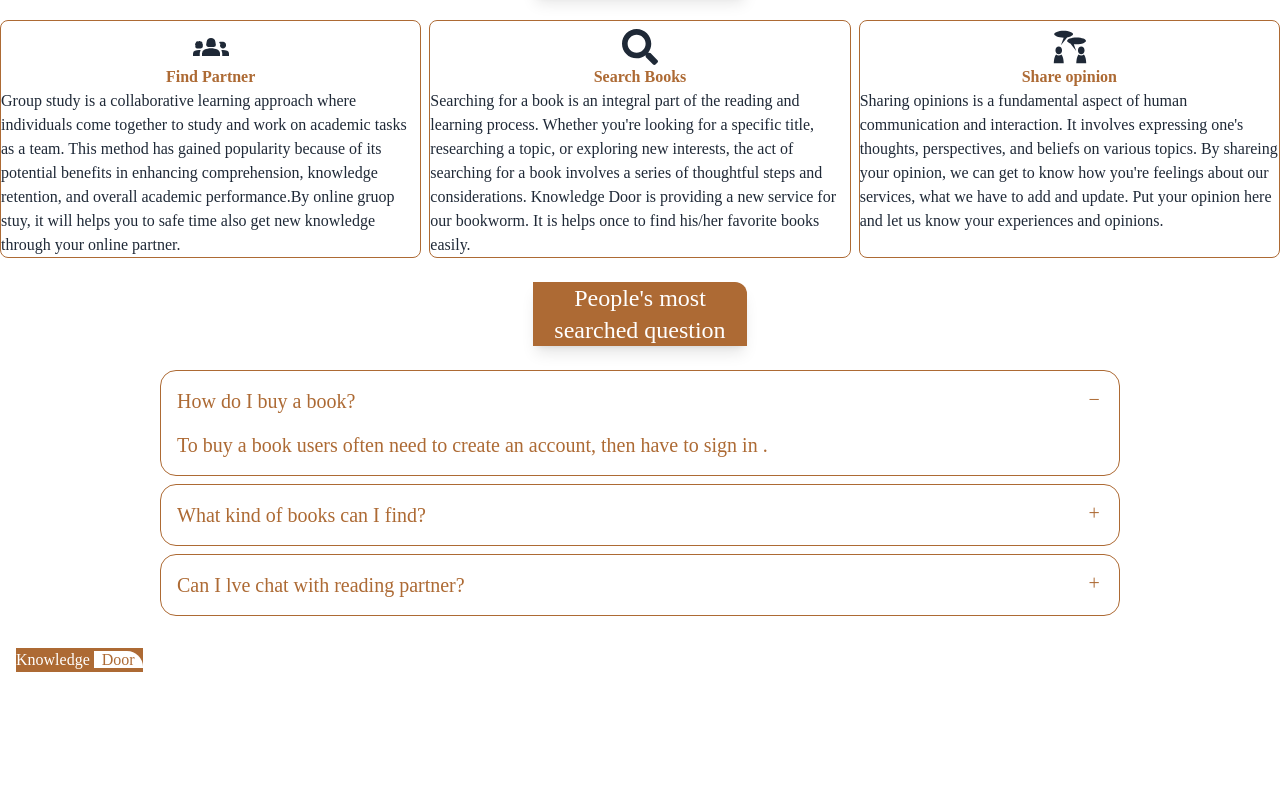
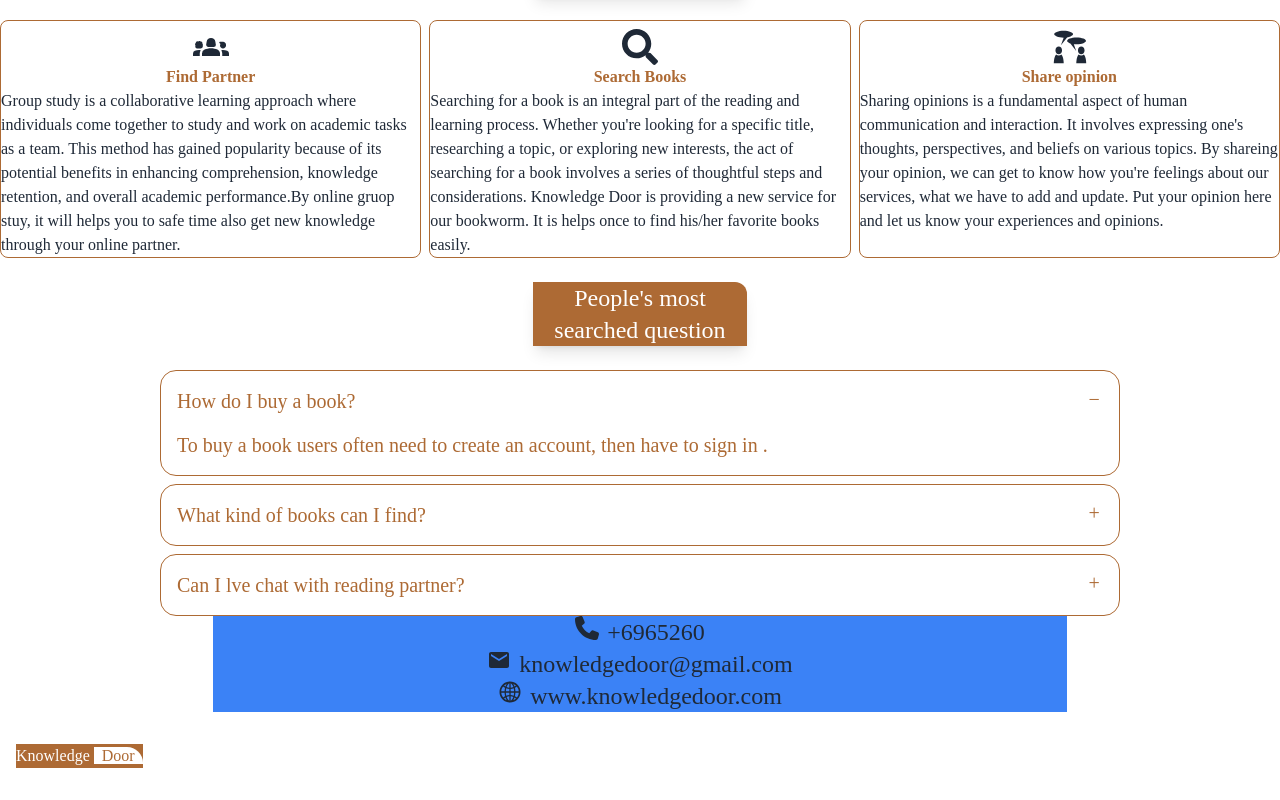
Before and after one commit to jannatun-nur/knowledge-door, a React (Vite) app: page / in a window 1280 px wide. Shown: the part 1211-2011 px from the top of the page. Before the commit the page ends 1915 px from the top, so only its background shows below. Built offline with nearby package versions, Linux system fonts and the light colour scheme; no server answers; a web font is replaced by a local one.

Commit message:
contact 40%

```diff
--- /dev/null
+++ b/src/Home/Contact/Contact.jsx
@@ -0,0 +1,31 @@
+import { FaPhone } from "react-icons/fa6";
+import { MdEmail } from "react-icons/md";
+import { AiOutlineGlobal } from "react-icons/ai";
+
+
+const Contact = () => {
+    return (
+        <div>
+            <div className="bg-blue-500 w-8/12 mx-auto">
+                <p className="flex gap-2 justify-center">
+                <p className="text-2xl"><FaPhone /></p>
+                <p  className="text-2xl">+6965260</p>
+                </p>
+                {/*  */}
+                <p className="flex gap-2 justify-center">
+                <p className="text-2xl"><MdEmail /></p>
+                <p  className="text-2xl">knowledgedoor@gmail.com</p>
+                </p>
+                {/*  */}
+                <p className="flex gap-2 justify-center">
+                <p className="text-2xl"><AiOutlineGlobal/></p>
+                <p  className="text-2xl">www.knowledgedoor.com</p>
+                </p>
+
+            </div>
+
+        </div>
+    );
+};
+
+export default Contact;
--- a/src/Home/Home.jsx
+++ b/src/Home/Home.jsx
@@ -1,6 +1,7 @@
 import Banner from "./Banner/Banner";
 
 import Books from "./Books/Books"
+import Contact from "./Contact/Contact";
 import Faq from "./Faq/Faq";
 import ItemsCard from "./Items/ItemsCard";
 import Service from "./Service/Service";
@@ -17,6 +18,7 @@ const Home = () => {
 
            <Service/>
            <Faq/>
+           <Contact/>
         </div>
     );
 };
```
